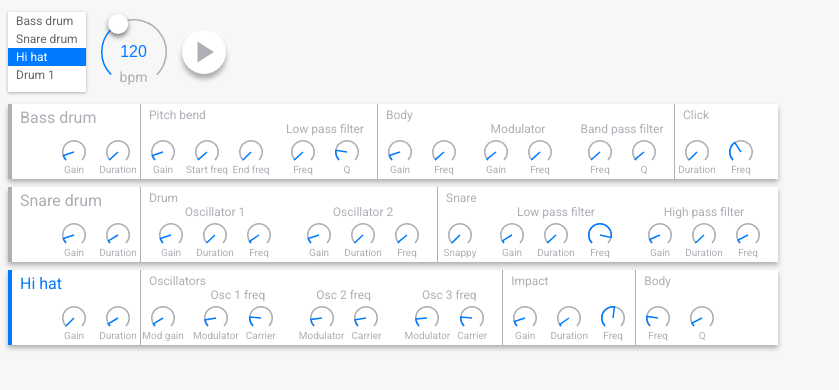
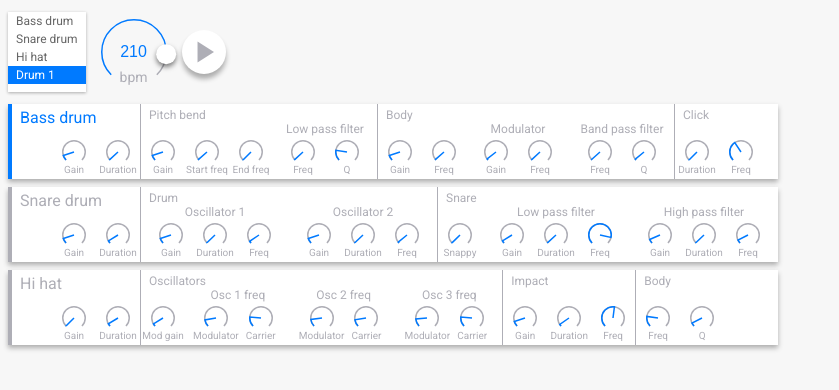
Before and after one commit to Volcomix/jsdaw, a React app: page / in a window 1280 px wide. Shown: the top 390 px of the page, without its empty margins (0-839 px from the left). Built offline with nearby package versions, Linux system fonts and the light colour scheme.

Commit message:
Change defaults

```diff
--- a/src/App.jsx
+++ b/src/App.jsx
@@ -17,7 +17,7 @@ const synths = {
 }
 
 class App extends React.Component {
-  state = { selected: 'hiHat' }
+  state = { selected: 'bassDrum' }
 
   render() {
     const { selected } = this.state
--- a/src/pattern/DrumPattern.js
+++ b/src/pattern/DrumPattern.js
@@ -1,5 +1,5 @@
 class DrumPattern {
-  bpm = 120
+  bpm = 210
   isLooping = false
   i = 0
 
--- a/src/pattern/Pattern.component.jsx
+++ b/src/pattern/Pattern.component.jsx
@@ -19,7 +19,7 @@ const patterns = {
   hiHat,
   drum1,
 }
-const defaultPattern = 'hiHat'
+const defaultPattern = 'drum1'
 
 class PatternComponent extends React.Component {
   static defaultProps = { min: 43, max: 240 }
```
